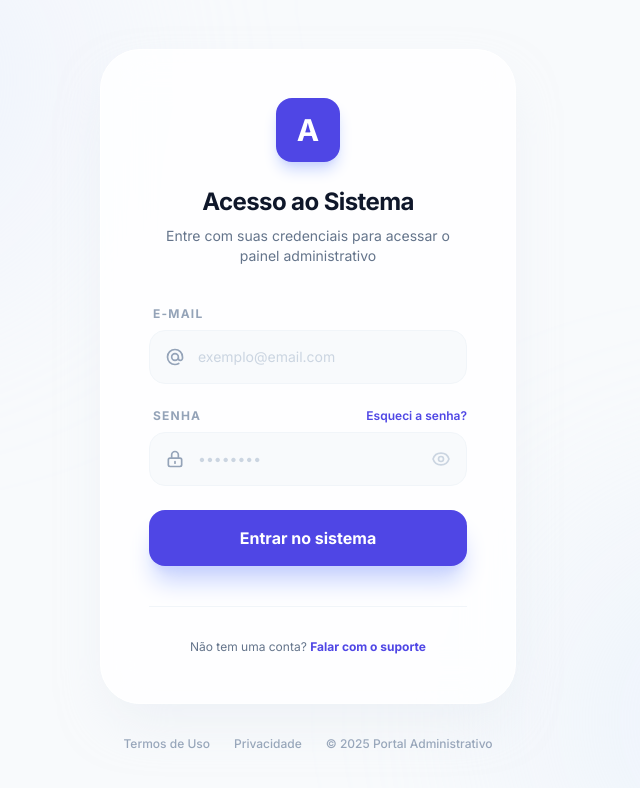
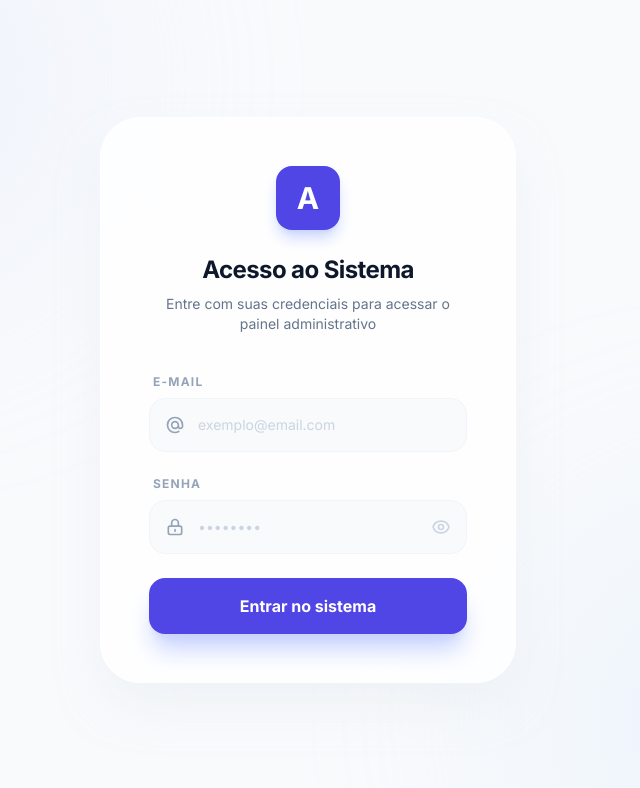
Before and after one commit to vidara-ai/nova_pagina, a React (Vite) app: page /login in a window 1280 px wide. Shown: the top 788 px of the page, without its empty margins (332-972 px from the left). Built offline with nearby package versions, Linux system fonts and the light colour scheme.

Commit message:
Add files via upload

```diff
--- a/pages/Login.tsx
+++ b/pages/Login.tsx
@@ -1,19 +1,31 @@
 
 import React, { useState } from 'react';
+import { useNavigate } from 'react-router-dom';
+import { useAuth } from '../AuthContext';
 
 const Login: React.FC = () => {
   const [email, setEmail] = useState('');
   const [password, setPassword] = useState('');
   const [isLoading, setIsLoading] = useState(false);
   const [showPassword, setShowPassword] = useState(false);
+  const [error, setError] = useState<string | null>(null);
 
-  const handleSubmit = (e: React.FormEvent) => {
+  const { signIn } = useAuth();
+  const navigate = useNavigate();
+
+  const handleSubmit = async (e: React.FormEvent) => {
     e.preventDefault();
     setIsLoading(true);
-    setTimeout(() => {
+    setError(null);
+
+    try {
+      await signIn(email, password);
+      navigate('/dashboard');
+    } catch (err: any) {
+      setError(err.message || 'Falha ao realizar login. Verifique suas credenciais.');
+    } finally {
       setIsLoading(false);
-      alert('Login realizado com sucesso!');
-    }, 1500);
+    }
   };
 
   return (
@@ -36,6 +48,12 @@ const Login: React.FC = () => {
           </div>
 
           <form onSubmit={handleSubmit} className="space-y-6">
+            {error && (
+              <div className="p-4 bg-rose-50 border border-rose-100 text-rose-600 text-sm rounded-xl text-center font-medium">
+                {error}
+              </div>
+            )}
+
             <div>
               <label className="block text-xs font-bold text-slate-400 uppercase tracking-widest mb-2 ml-1">
                 E-mail
@@ -58,14 +76,9 @@ const Login: React.FC = () => {
             </div>
 
             <div>
-              <div className="flex justify-between items-center mb-2 ml-1">
-                <label className="text-xs font-bold text-slate-400 uppercase tracking-widest">
-                  Senha
-                </label>
-                <a href="#" className="text-xs font-semibold text-indigo-600 hover:text-indigo-700 transition-colors">
-                  Esqueci a senha?
-                </a>
-              </div>
+              <label className="block text-xs font-bold text-slate-400 uppercase tracking-widest mb-2 ml-1">
+                Senha
+              </label>
               <div className="relative group">
                 <span className="absolute left-4 top-1/2 -translate-y-1/2 text-slate-400 group-focus-within:text-indigo-600 transition-colors">
                   <svg xmlns="http://www.w3.org/2000/svg" className="w-5 h-5" fill="none" viewBox="0 0 24 24" stroke="currentColor">
@@ -114,18 +127,6 @@ const Login: React.FC = () => {
               )}
             </button>
           </form>
-
-          <div className="mt-10 pt-8 border-t border-slate-100 flex flex-col items-center">
-            <p className="text-slate-500 text-xs">
-              Não tem uma conta? <a href="#" className="text-indigo-600 font-bold hover:underline">Falar com o suporte</a>
-            </p>
-          </div>
-        </div>
-
-        <div className="mt-8 flex justify-center gap-6 text-slate-400 text-xs font-medium">
-          <a href="#" className="hover:text-slate-600 transition-colors">Termos de Uso</a>
-          <a href="#" className="hover:text-slate-600 transition-colors">Privacidade</a>
-          <span>&copy; 2025 Portal Administrativo</span>
         </div>
       </div>
     </div>
```
